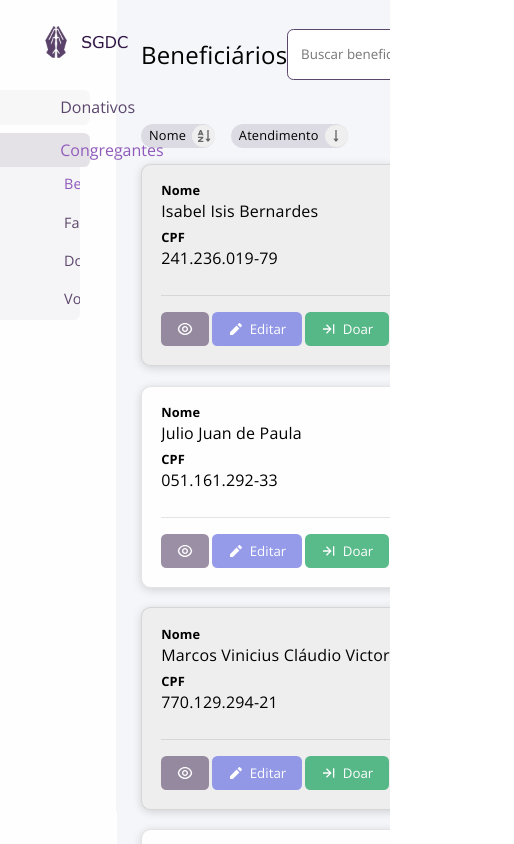
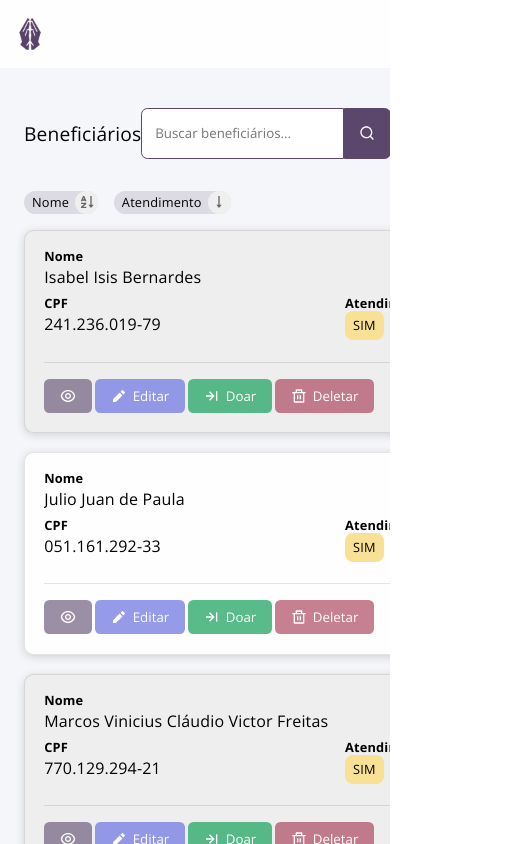
Before and after one commit to gabrielttrevisan/sgdc, a React (Vite) app in the folder frontend/: page /beneficiarios in a window 390 px wide. Shown: the whole page, 514 px wide, since content can reach past the window. Built offline with nearby package versions, Linux system fonts and the light colour scheme.

Commit message:
feat(front): wip layout responsivity + datagrid header responsivity

```diff
--- a/frontend/src/components/data-grid/DataGrid.css
+++ b/frontend/src/components/data-grid/DataGrid.css
@@ -231,16 +231,44 @@ div.data-grid__filter-list {
 }
 
 .data-grid__header {
-  padding-block: 1.8rem;
+  padding-block: 1rem;
   display: flex;
   align-items: center;
   justify-content: space-between;
-}
+  position: sticky;
+  top: 68px;
+  z-index: 4;
+  background-color: transparent;
+  transition: all 200ms ease-out;
 
-.data-grid__title {
-  font-weight: 400;
-  text-transform: capitalize;
-  margin: 0;
+  .data-grid__title {
+    font-weight: 400;
+    text-transform: capitalize;
+    margin: 0;
+    font-size: 1.2rem;
+  }
+
+  &.--sticky {
+    background-color: rgb(238, 238, 238);
+    left: 0;
+    right: 0;
+    margin-left: -1.5rem;
+    margin-right: -1.5rem;
+    padding-inline: 1.5rem;
+    box-shadow: var(--data-grid-shadow);
+  }
+
+  @media (min-width: 1256px) {
+    position: relative;
+    top: unset;
+    z-index: unset;
+    background-color: transparent;
+    padding-block: 1.8rem;
+
+    .data-grid__title {
+      font-size: 1.5rem;
+    }
+  }
 }
 
 .data-grid__pagination {
--- a/frontend/src/components/data-grid/DataGrid.jsx
+++ b/frontend/src/components/data-grid/DataGrid.jsx
@@ -21,6 +21,7 @@ import { DataGridItemProp } from "./table/DataGridItemProp";
 import { DataGridItemActions } from "./table/DataGridItemActions";
 import { DataGridFilter } from "./table/DataGridFilter";
 import { IsDataGridMobileProvider } from "./context/IsDataGridMobileProvider";
+import { DataGridHeader } from "./table/DataGridHeader";
 
 /**
  * @typedef {"none"|"asc"|"desc"} SortState
@@ -146,7 +147,7 @@ export function DataGrid({
   return (
     <IsDataGridMobileProvider>
       <section className="data-grid">
-        <div className="data-grid__header">
+        <DataGridHeader>
           <h2 className="data-grid__title" id={`data-grid-title-${pluralName}`}>
             {title ?? pluralName}
           </h2>
@@ -165,7 +166,7 @@ export function DataGrid({
 
             {children}
           </div>
-        </div>
+        </DataGridHeader>
 
         <div
           className="data-grid__table-wrapper data-grid__has-overlay"
--- /dev/null
+++ b/frontend/src/components/data-grid/table/DataGridHeader.jsx
@@ -0,0 +1,39 @@
+import { useEffect, useRef, useState } from "react";
+
+/** @type {import("react").FC<import("react").HTMLProps<"div">>} */
+export const DataGridHeader = ({ children, className = "", ...props }) => {
+  const [isSticky, setIsSticky] = useState(false);
+  const ref = useRef();
+
+  useEffect(() => {
+    if (ref.current) {
+      const observer = new IntersectionObserver(
+        ([{ isIntersecting }]) => {
+          if (isIntersecting) setIsSticky(false);
+          else setIsSticky(true);
+        },
+        {
+          rootMargin: "0px 0px 0px 0px",
+          threshold: [0],
+        },
+      );
+
+      observer.observe(ref.current);
+
+      return () => observer.disconnect();
+    }
+  }, [ref]);
+
+  return (
+    <>
+      <div ref={ref} className="data-grid__header-visibility-sentinel"></div>
+
+      <div
+        className={`data-grid__header ${isSticky ? "--sticky" : ""} ${className}`}
+        {...props}
+      >
+        {children}
+      </div>
+    </>
+  );
+};
--- a/frontend/src/components/layout/Layout.css
+++ b/frontend/src/components/layout/Layout.css
@@ -5,8 +5,8 @@
 
   overflow-y: auto;
   display: grid;
-  grid-template-columns: var(--sgdc-grid-col-w) 1fr;
-  grid-template-rows: 1fr;
+  grid-template-columns: 1fr;
+  grid-template-rows: 68px auto;
   gap: 1.5rem;
   height: 100%;
 
@@ -14,9 +14,13 @@
     position: sticky;
     top: 0;
     left: 0;
-    bottom: 0;
+    right: 0;
+    z-index: 5;
+    width: 100%;
+    height: 68px;
     background: var(--colors-background-light);
-    height: 100%;
+    overflow: hidden;
+    box-shadow: var(--);
 
     &::after {
       content: " ";
@@ -35,13 +39,46 @@
   }
 
   > main {
-    padding: 0 1.5rem 1.5rem 0;
-    grid-column: 2 / 3;
+    padding: 0 1.5rem;
+    grid-row: 2 / 3;
+    grid-column: 1 / 2;
   }
 
   .sgdc-logo {
-    margin: 1.5rem var(--sgdc-logo-mr) 1.5rem var(--sgdc-logo-ml);
     width: 100px;
     height: auto;
   }
+
+  .scdc-layout__img-wrapper {
+    overflow: hidden;
+    width: 36px;
+    height: 36px;
+    margin: 1rem;
+  }
+
+  @media (min-width: 1255px) {
+    grid-template-columns: var(--sgdc-grid-col-w) 1fr;
+    grid-template-rows: 1fr;
+
+    .scdc-layout__img-wrapper {
+      margin: 1.5rem var(--sgdc-logo-mr) 1.5rem var(--sgdc-logo-ml);
+    }
+
+    > aside {
+      position: sticky;
+      grid-column: 1 / 2;
+      grid-row: 1 / 2;
+      bottom: 0;
+      right: unset;
+      height: 100%;
+      overflow: visible;
+      box-shadow: none;
+    }
+
+    > main {
+      grid-column: 2 / 3;
+      grid-row: 1 / 2;
+      padding: 0 1.5rem 1.5rem 0;
+    }
+  }
 }
--- a/frontend/src/components/layout/Layout.jsx
+++ b/frontend/src/components/layout/Layout.jsx
@@ -15,7 +15,9 @@ export const Layout = () => {
   return (
     <div className="sgdc-layout">
       <aside>
-        <img src={sgdcLogo} alt="SGDC" className="sgdc-logo" />
+        <div className="scdc-layout__img-wrapper">
+          <img src={sgdcLogo} alt="SGDC" className="sgdc-logo" />
+        </div>
 
         <Nav>
           <NavSection
--- a/frontend/src/routes/beneficiaries/Beneficiaries.css
+++ b/frontend/src/routes/beneficiaries/Beneficiaries.css
@@ -40,6 +40,10 @@ li.data-grid__item.beneficiary__row {
   .beneficiary__col {
     height: max-content;
 
+    &.--name {
+      grid-column: 1 / 3;
+    }
+
     &.--national-id {
       grid-column: 1 / 2;
     }
```
Also changed, not shown: 1 other file (tests, documents, lock files or other folders).
